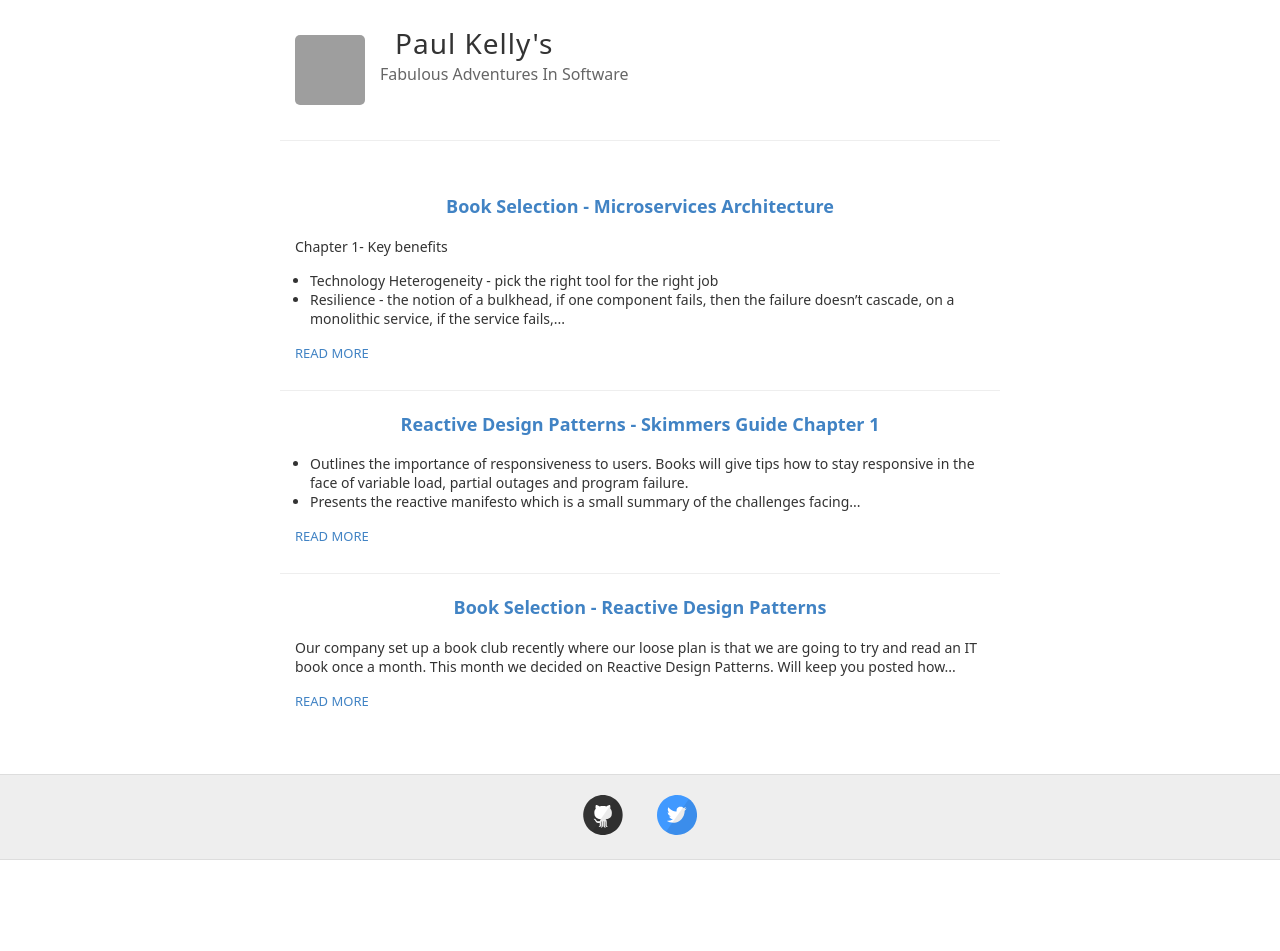
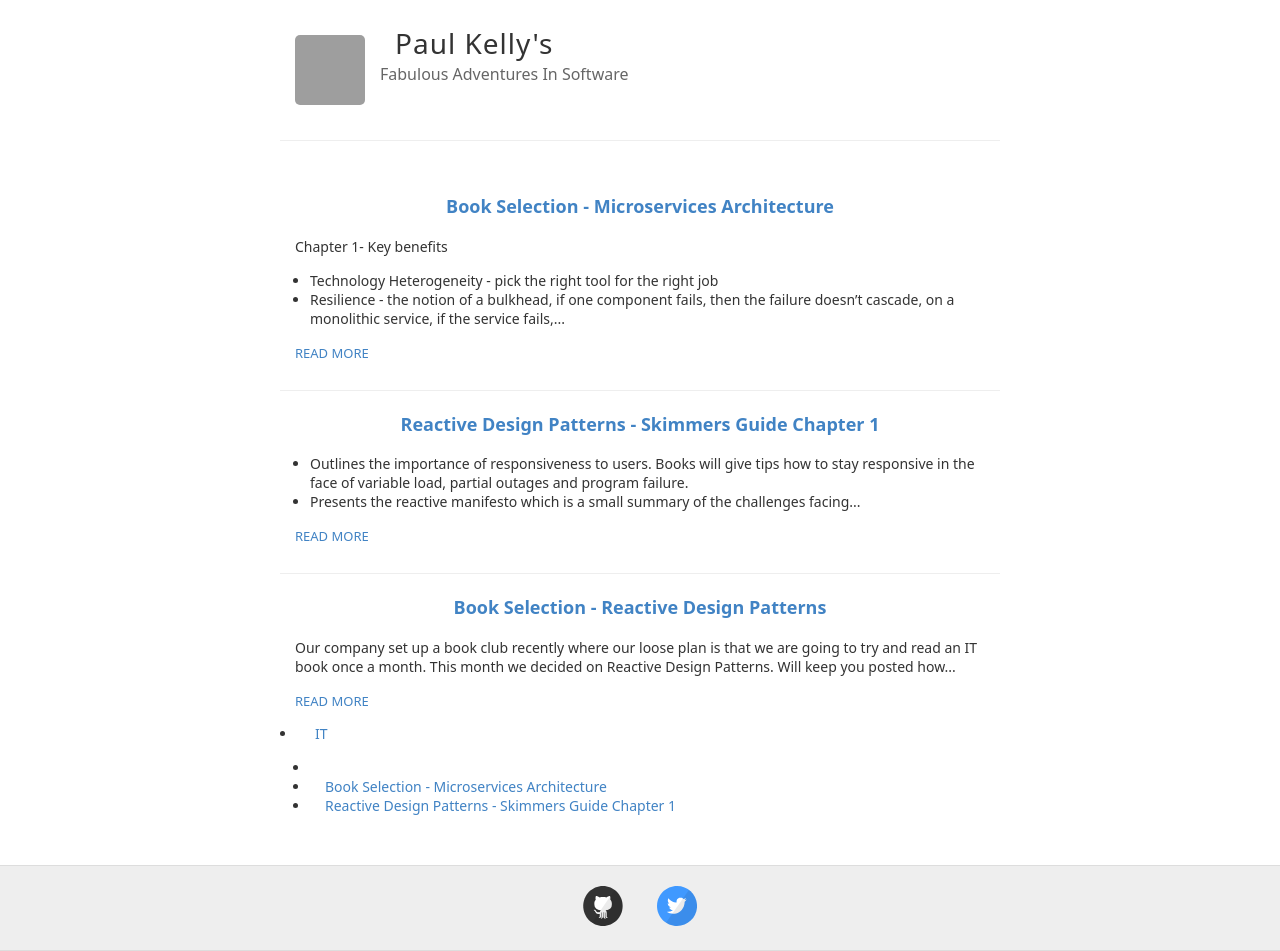
Before and after one commit to pkelly03/pkelly03.github.io, a Jekyll site: the page built from index.html, in a window 1280 px wide. Built offline with Jekyll 4.4.1, drawn with Linux system fonts in a browser that asks for light colours; before the commit the page ends 900 px from its top, so only the background shows below that; grey boxes are pictures that could not be loaded.

Commit message:
displaying categories in index.html

```diff
--- a/_posts/2014-08-11-reactive-design-patterns--chapter-1-digest.md
+++ b/_posts/2014-08-11-reactive-design-patterns--chapter-1-digest.md
@@ -2,7 +2,7 @@
 layout:
 title: Reactive Design Patterns - Skimmers Guide Chapter 1
 published: True
-categories: []
+categories: [IT]
 tags: [reactive, software, architecture]
 ---
 
--- a/_posts/2015-03-20-book-selection---microservices-architecture.md
+++ b/_posts/2015-03-20-book-selection---microservices-architecture.md
@@ -1,8 +1,8 @@
 ---
 layout:
 title: Book Selection - Microservices Architecture
-categories: []
-tags: []
+categories: [IT]
+tags: [microservices, scaling software]
 published: True
 
 ---
--- a/index.html
+++ b/index.html
@@ -16,3 +16,18 @@ layout: default
     </article>
   {% endfor %}
 </div>
+
+<div class="posts">
+
+{% for category in site.categories %}
+  <li><a name="{{ category | first }}">{{ category | first }}</a>
+    <ul>
+    {% for posts in category %}
+      {% for post in posts %}
+        <li><a href="{{ post.url }}">{{ post.title }}</a></li>
+      {% endfor %}
+    {% endfor %}
+    </ul>
+  </li>
+{% endfor %}
+</div>
```
Also changed, not shown: _posts/2014-08-08-scala-and-pattern-matching.md (+1 -1 lines), 4 other files.
